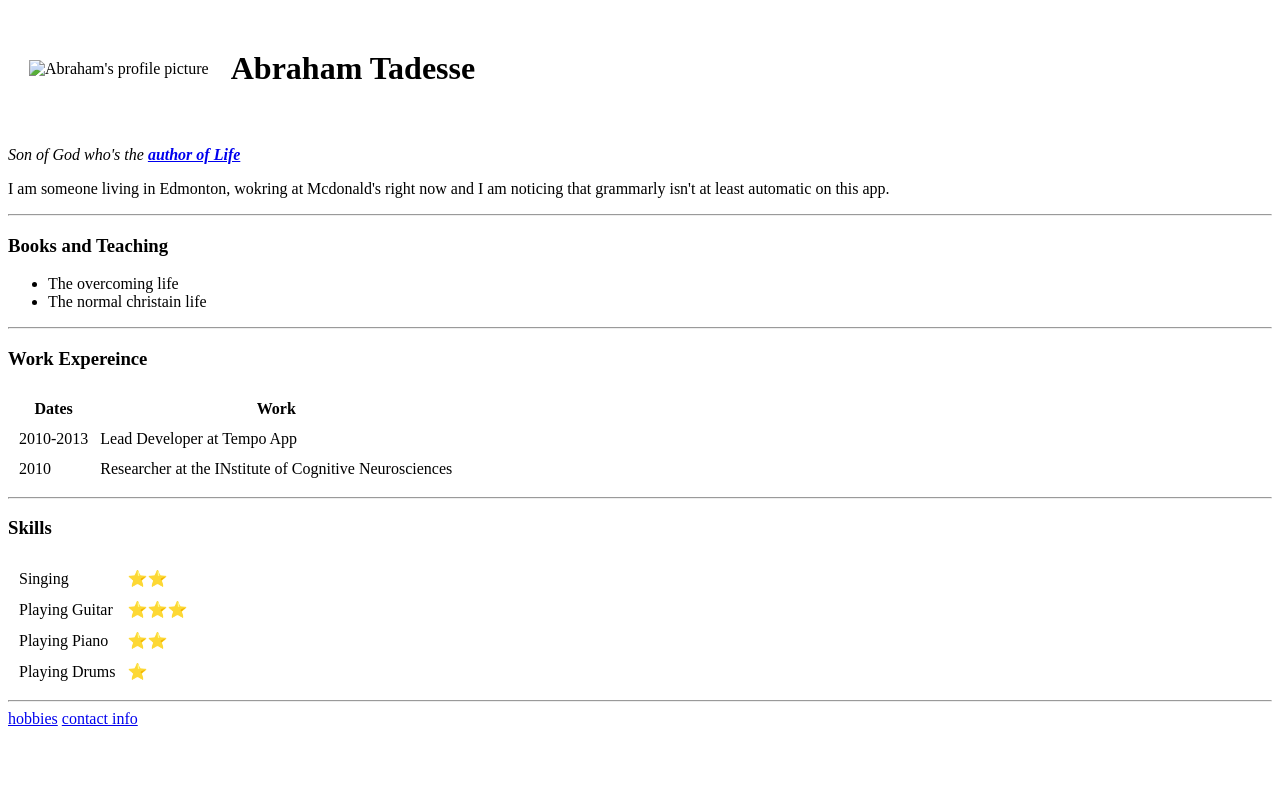
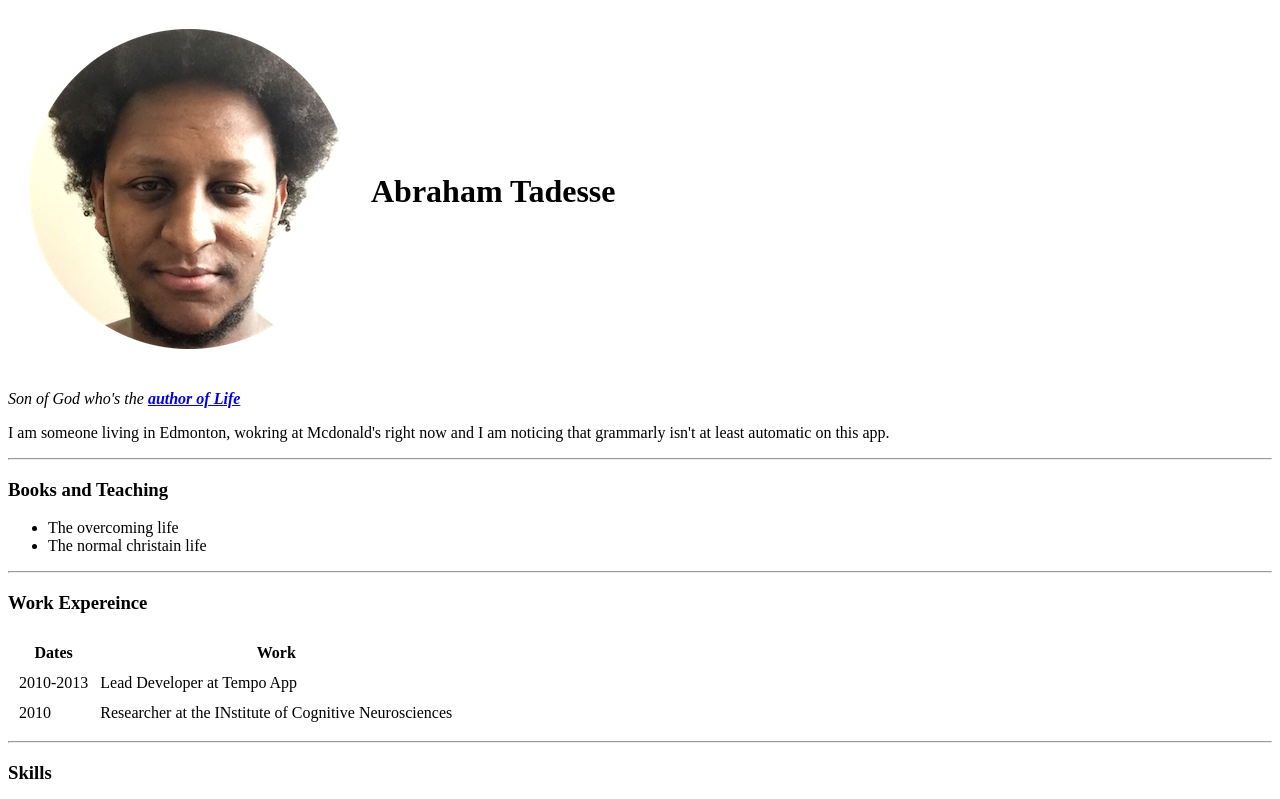
Before and after one commit to Abresh7/cv, a plain HTML site: page index.html in a window 1280 px wide. Shown: the top 799 px of the page. Drawn offline with Linux system fonts and the light colour scheme.

Commit message:
update index.html's image

```diff
--- a/index.html
+++ b/index.html
@@ -8,7 +8,7 @@
 <body>
     <table cellspacing='20'>
         <tr>
-            <td><img src="images/abresh.png"
+            <td><img src="abresh.png"
                 alt="Abraham's profile picture"></td>
             <td><h1>Abraham Tadesse</h1></td>
         </tr>
```
